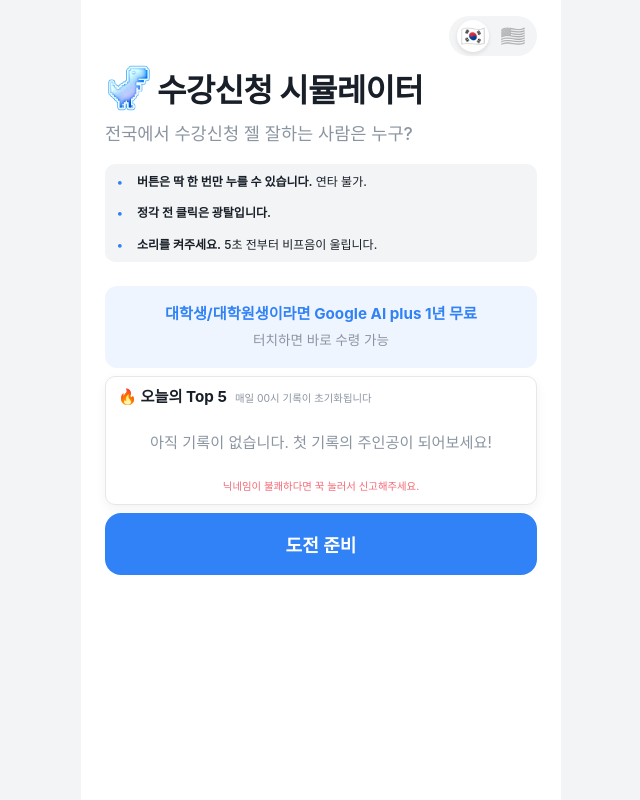
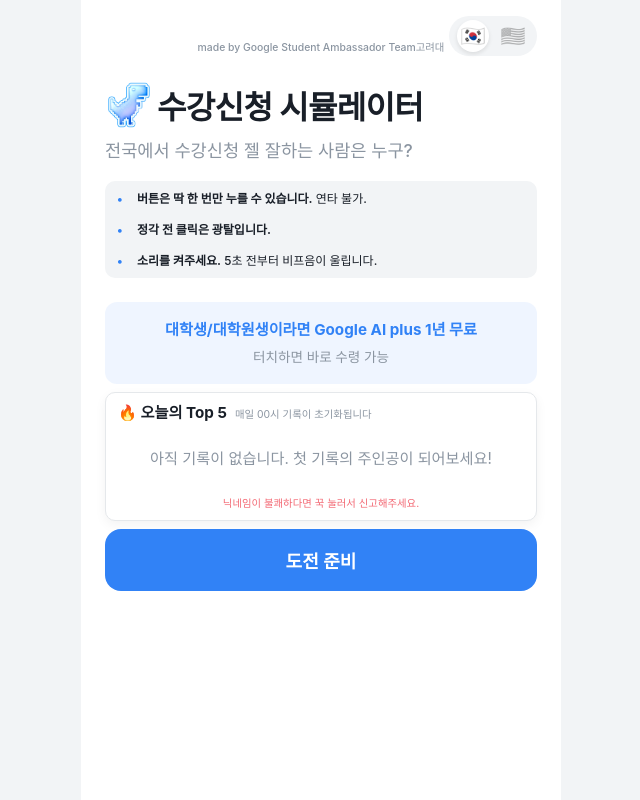
Before and after one commit to junbird206/soogangSiumlator, a website: page index.html in a window 1280 px wide. Shown: the whole page, without its empty margins (319-959 px from the left). Drawn offline with nearby package versions, Linux system fonts and the light colour scheme; no server answers; a web font is replaced by a local one.

Commit message:
UI: Restore made by GSA text without logo

```diff
--- a/index.html
+++ b/index.html
@@ -21,7 +21,9 @@
   <div id="app">
     <!-- View 1: Landing -->
     <div id="view-landing" class="view active">
-
+      <div class="made-by-text" style="text-align: center; font-size: 0.65rem; color: var(--toss-text-muted); font-weight: 500; margin-bottom: 0.5rem; margin-top: -0.5rem;">
+        made by Google Student Ambassador Team고려대
+      </div>
       <div class="lang-toggle">
         <button class="lang-btn active" data-lang="ko" onclick="setLang('ko')">🇰🇷</button>
         <button class="lang-btn" data-lang="en" onclick="setLang('en')">🇺🇸</button>
```
